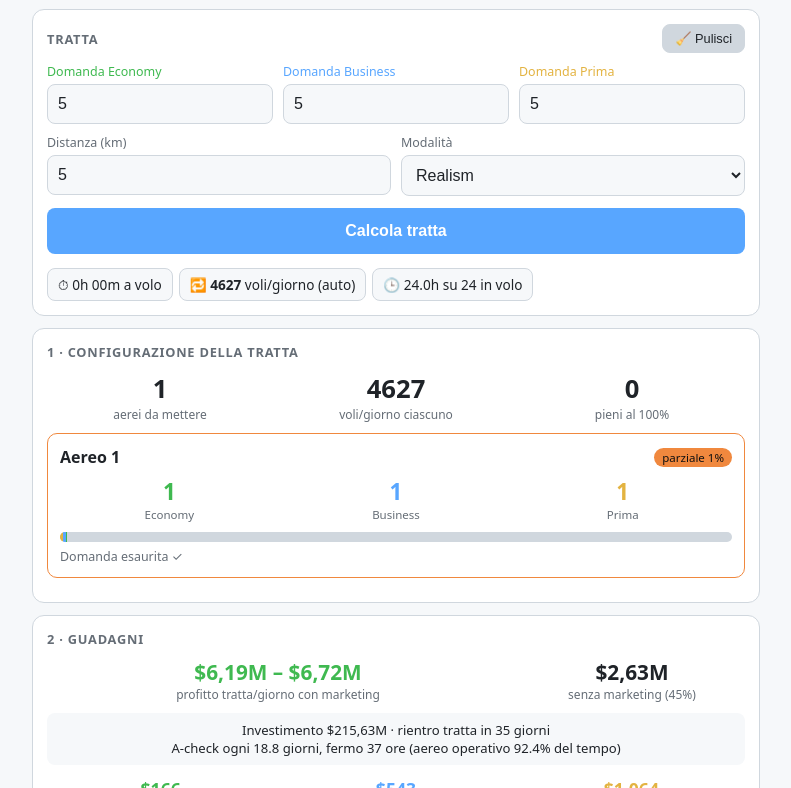
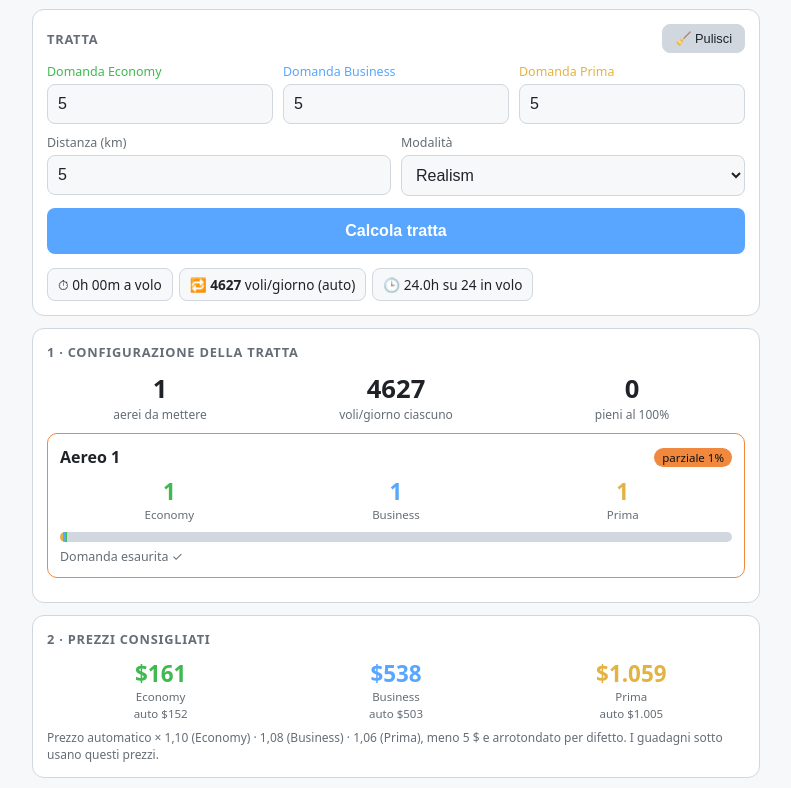
Before and after one commit to casagrandewebdesign-droid/am4-tratte, a plain HTML site: page index.html in a window 1280 px wide. Both pictures are taken after typing "5", "5", "5", "5" into the empty fields and a click on the button "Calcola tratta". Shown: the part 149-937 px from the top of the page, without its empty margins (244-1035 px from the left). Drawn offline with Linux system fonts and the light colour scheme.

Commit message:
Aggiunge sezione prezzi consigliati (×1,10/1,08/1,06, −5 $)
Co-Authored-By: Claude Opus 5.5 <noreply@anthropic.com>
Claude-Session: https://claude.ai/code/session_013JVK3WGHrKEw43MB6QVfVT

```diff
--- a/index.html
+++ b/index.html
@@ -119,13 +119,18 @@
 </div>
 
 <div class="card">
-  <h2>2 · Guadagni</h2>
+  <h2>2 · Prezzi consigliati</h2>
+  <div id="prices"><div class="meta">Inserisci la distanza per vedere i prezzi.</div></div>
+  <div class="ex">Prezzo automatico × 1,10 (Economy) · 1,08 (Business) · 1,06 (Prima), meno 5 $ e arrotondato per difetto. I guadagni sotto usano questi prezzi.</div>
+</div>
+
+<div class="card">
+  <h2>3 · Guadagni</h2>
   <div class="sum">
     <div style="grid-column:span 2"><div class="n" id="sProfit" style="color:var(--y);font-size:1.3rem">–</div><div class="l">profitto tratta/giorno con marketing</div></div>
     <div><div class="n" id="sProfitR" style="font-size:1.3rem">–</div><div class="l" id="sProfitRl">senza marketing</div></div>
   </div>
   <div id="mInfo" class="eco" style="text-align:center;margin-top:10px"></div>
-  <div id="prices" style="margin-top:12px"></div>
   <div id="gains"></div>
 </div>
 
@@ -178,7 +183,12 @@ function updateAcLabel(){
 function prices(){
   const km=num('km'); if(!km) return null;
   const P=PRICE[$('mode').value], o={};
-  for(const c of ['Y','J','F']) o[c]=Math.floor((P[c][0]*km+P[c][1])*OPT[c]);
+  o.auto={};
+  for(const c of ['Y','J','F']){
+    const a=P[c][0]*km+P[c][1];
+    o.auto[c]=Math.round(a);
+    o[c]=Math.max(0,Math.floor(a*OPT[c]-5));
+  }
   return o;
 }
 // tempo di volo e voli possibili nelle 24 ore
@@ -286,9 +296,10 @@ function calc(){
   $('mInfo').innerHTML=ok?`Investimento ${M(planes.length*num('acP'))} · rientro tratta in ${days(planes.length*num('acP')/T(Ld.mkLo))}<br>A-check ogni ${mt.between.toFixed(1)} giorni, fermo ${(mt.down*24).toFixed(0)} ore (aereo operativo ${(mt.avail*100).toFixed(1)}% del tempo)`:'';
 
   $('prices').innerHTML=pr?`<div class="seats">
-    <div><div class="v Y" style="font-size:1.1rem">${money(pr.Y)}</div><div class="k">biglietto Economy</div></div>
-    <div><div class="v J" style="font-size:1.1rem">${money(pr.J)}</div><div class="k">biglietto Business</div></div>
-    <div><div class="v F" style="font-size:1.1rem">${money(pr.F)}</div><div class="k">biglietto Prima</div></div></div>`:'';
+    ${[['Y','Economy'],['J','Business'],['F','Prima']].map(([c,n])=>`<div>
+      <div class="v ${c}">${money(pr[c])}</div><div class="k">${n}</div>
+      <div class="k" style="margin-top:2px">auto ${money(pr.auto[c])}</div></div>`).join('')}
+    </div>`:'<div class="meta">Inserisci la distanza per vedere i prezzi.</div>';
 
   $('planes').innerHTML=planes.map((p,i)=>{
     const isPart=p.pct<99.95;
--- a/sw.js
+++ b/sw.js
@@ -1,4 +1,4 @@
-const CACHE='am4-tratte-v1';
+const CACHE='am4-tratte-v2';
 const FILES=['./','index.html','manifest.json','icon-192.png','icon-512.png'];
 self.addEventListener('install',e=>{e.waitUntil(caches.open(CACHE).then(c=>c.addAll(FILES)));self.skipWaiting();});
 self.addEventListener('activate',e=>{e.waitUntil(caches.keys().then(k=>Promise.all(k.filter(x=>x!==CACHE).map(x=>caches.delete(x)))));self.clients.claim();});
```
